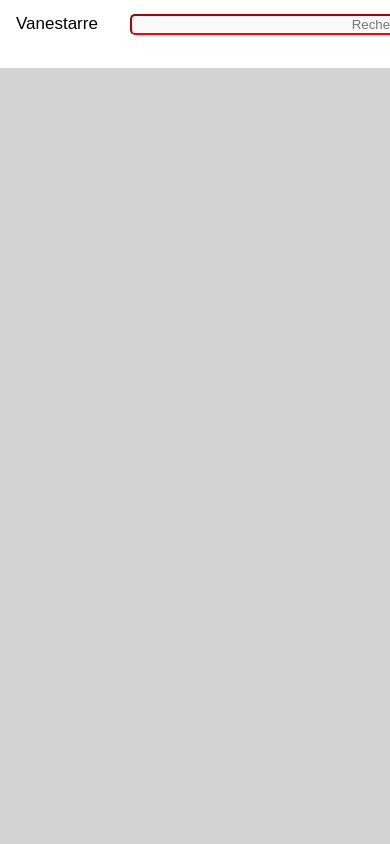
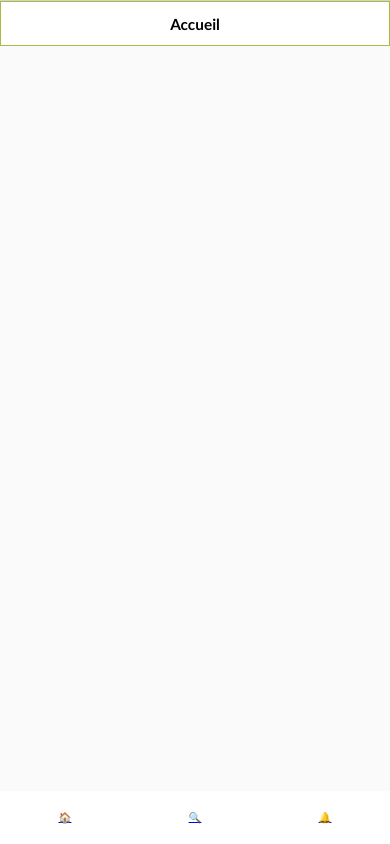
Before and after one commit to MatLebrun/Projet-PHP-S3, a PHP site: page / in a window 390 px wide. Run offline with PHP 8.4, Linux system fonts and the light colour scheme; some libraries are stand-ins or nearby versions.

Commit message:
Amélioration de la page d'accueil du site
Work in progress

```diff
--- a/Code/index.php
+++ b/Code/index.php
@@ -2,7 +2,7 @@
 <html lang="fr">
 <head>
     <meta charset="UTF-8">
-    <meta name="viewport" content="width=device-width, initial-scale=1.0">
+    <meta name="viewport" content="width=device-width, initial-scale=1">
     <meta name="description" content="Bienvenue sur le réseau social de Vanestar" />
 
     <link href="styles/common.css" rel="stylesheet">
@@ -11,18 +11,39 @@
 </head>
 
 <body>
-
-<div class="topnav">
+  <div id="page">
+    <div id="main">
+      <nav id="header">
+        <div class="header">
           <a href="#home">Vanestarre</a>
           <a><form>
-  <input class="tagsearch" type="text" placeholder="Recherche">
+            <input class="tagsearch" type="text" placeholder="Rechercher">
           </form></a>
           <a href="#login">Se connecter</a>
         </div>
-<div class="content">
+      </nav>
+
+
+
+
+
+        <div id="contenu">
+          <div id="texte">
+            <h2>Accueil</h2>
+            <a class="twitter-timeline" href="https://twitter.com/AttaqueTitansFR?ref_src=twsrc%5Etfw"></a>
+            <script async src="https://platform.twitter.com/widgets.js" charset="utf-8"></script>
+            </div>
+          <div id="sidebar">
 
           </div>
+        </div><!-- contenu -->
+      </div><!-- fin main -->
 
-
+      <div class="menu-phone">
+        <a href="#home">&#127968</a>
+        <a href="#search">&#128269</a>
+        <a href="#notififications">&#128276</a>
+    </div>
+  </div>
 </body>
 </html>
--- a/Code/styles/common.css
+++ b/Code/styles/common.css
@@ -1,34 +1,83 @@
-body {
-    margin: 0;
-    font-family: Arial, Helvetica, sans-serif;
-    background-color:lightgray;
-  }
+html, body {
+  margin: 0 ;
+  padding: 0 ;
+	text-align: center ;
+	font: 0.8em "Trebuchet MS", helvetica, sans-serif ;
+  background: #fafafa;
+}
 
-  .topnav a.tagsearch {
+#header {
+  border-bottom: 1px solid lightgrey;
+}
 
-  }
+  .header {
+    overflow: hidden;
 
-  .topnav {
-    overflow: hidden;
     background-color: white;
     display: flex;
     justify-content: space-around;
   }
 
-  .topnav a {
+  .header a {
     float: left;
     color: black;
     text-align: center;
     padding: 14px 16px;
     text-decoration: none;
     font-size: 17px;
+    line-height: 25px;
+    border-radius: 4px;
+  }
+
+  .tagsearch {
+	  width: 216px;
+    text-align: center;
+    background-color: #fafafa;
+    border-radius: 2px;
+    border-color: lightgrey;
   }
 
 
-  .tagsearch {
-	width: 500px;
-    text-align: center;
-    background-color: #fafafa;
-    border-radius: 5px;
-    border-color: red;
-}
+  #contenu {
+    display: flex;
+    justify-content: center;
+  }
+
+  #texte {
+    width: 500px;
+    overflow: hidden;
+    border: 1px solid #ab4 ;
+    background-color: white;
+  }
+
+
+  .menu-phone a {
+      display: none;
+  }
+
+  @media screen and (max-width: 500px) {
+    .menu-phone {
+      background-color: white;
+      bottom: 0;
+      position: absolute;
+      bottom: 0;
+      width: 100%;
+      display: flex;
+      justify-content: space-around;
+    }
+
+    .menu-phone a {
+      margin: 20px;
+      display: flex;
+    }
+
+    #texte {
+      overflow: hidden;
+      border: 1px solid #ab4 ;
+      background-color: white;
+    }
+
+    .header a {
+      display: none;
+    }
+  }
```
Lines whose indentation alone changed are shown as unchanged.
